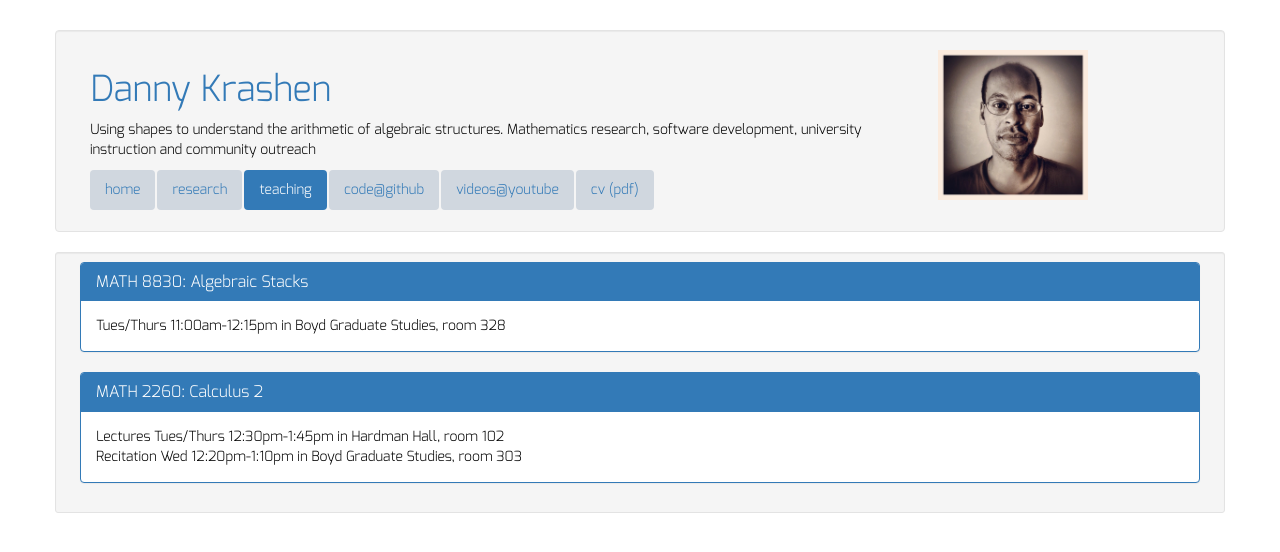
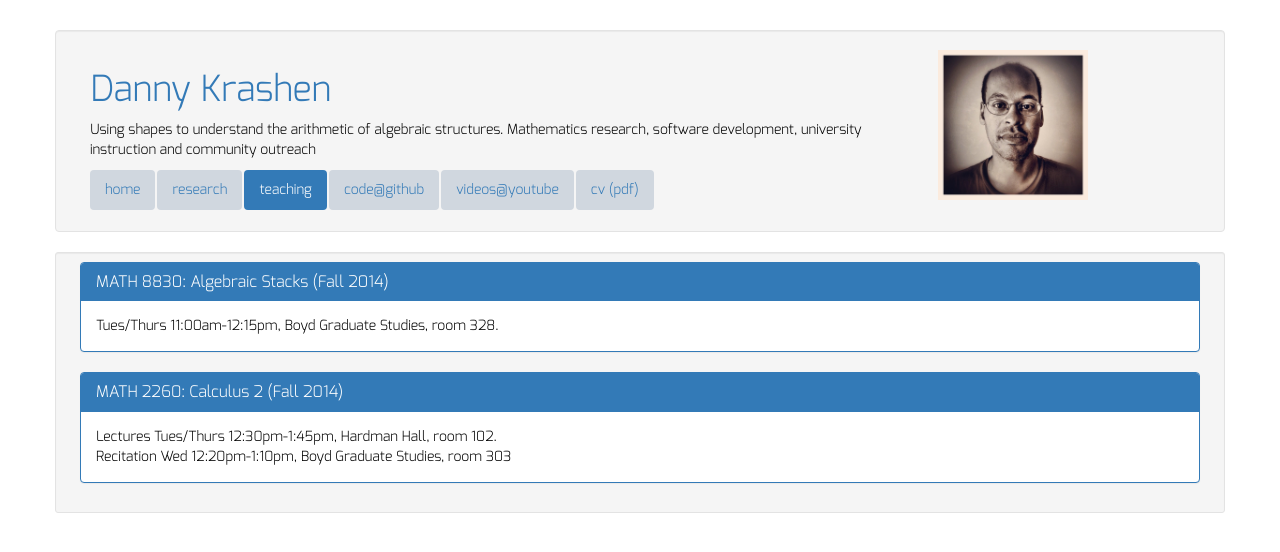
Before and after one commit to dkrashen/dkrashen.github.io, a Jekyll site: the page built from teaching/index.html, in a window 1280 px wide. Shown: the top 552 px of the page. Built offline with Jekyll 4.4.1, drawn with Linux system fonts in a browser that asks for light colours; nearby versions of some CDN libraries.

Commit message:
courses now via data file

```diff
--- a/teaching/index.html
+++ b/teaching/index.html
@@ -7,30 +7,23 @@
 
 <div class="row well well-sm">
 	<div class="col-md-12">
+
+  {% for c in site.data.courses %}
     <div class="panel panel-primary">
+
       <div class="panel-heading">
         <h3 class="panel-title">
-          <a href="http://dkrashen.github.io/stacks/">
-            MATH 8830: Algebraic Stacks
-          </a>
+          <a href="{{ c.url }}">{{ c.title }}</a> ({{ c.semester }})
         </h3>
         </a>
       </div>
+
       <div class="panel-body">
-        Tues/Thurs 11:00am-12:15pm in Boyd Graduate Studies, room 328
+        {{ c.schedule }}, {{ c.location }}.
+        {% if c.schedule2 %}<br>
+        {{ c.schedule2}}, {{ c.location2 }}
+        {% endif %}
       </div>
+
     </div>
-    <div class="panel panel-primary">
-      <div class="panel-heading">
-        <h3 class="panel-title">
-          <a href="http://dkrashen.github.io/calc2/">
-            MATH 2260: Calculus 2
-          </a>
-        </h3>
-      </div>
-      <div class="panel-body">
-        Lectures Tues/Thurs 12:30pm-1:45pm in Hardman Hall, room 102 <br />
-        Recitation Wed 12:20pm-1:10pm in Boyd Graduate Studies, room 303
-      </div>
-    </div>
-</div>
+  {% endfor %}
```
Also changed, not shown: _data/courses.yml (added, +13 -0 lines).
